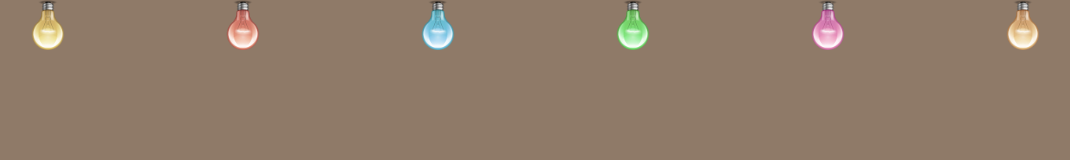
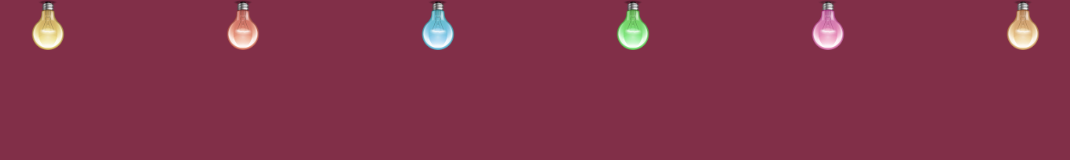
Before and after one commit to narayanlalkmwt/Birthday-Wishes, a website: page index.html in a window 1280 px wide. Both pictures are taken after a click on the button "TURN ON LIGHTS". Shown: the whole page, without its empty margins (105-1175 px from the left). Drawn offline with nearby package versions, Linux system fonts and the light colour scheme.

Commit message:
Update stylesheet.css

```diff
--- a/stylesheet.css
+++ b/stylesheet.css
@@ -12,7 +12,7 @@
 	display: none;
 }
 .peach {
-	background-color: #FFDAB9;
+	background-color: #E75480;
 
 }
 .peach-after {
```
